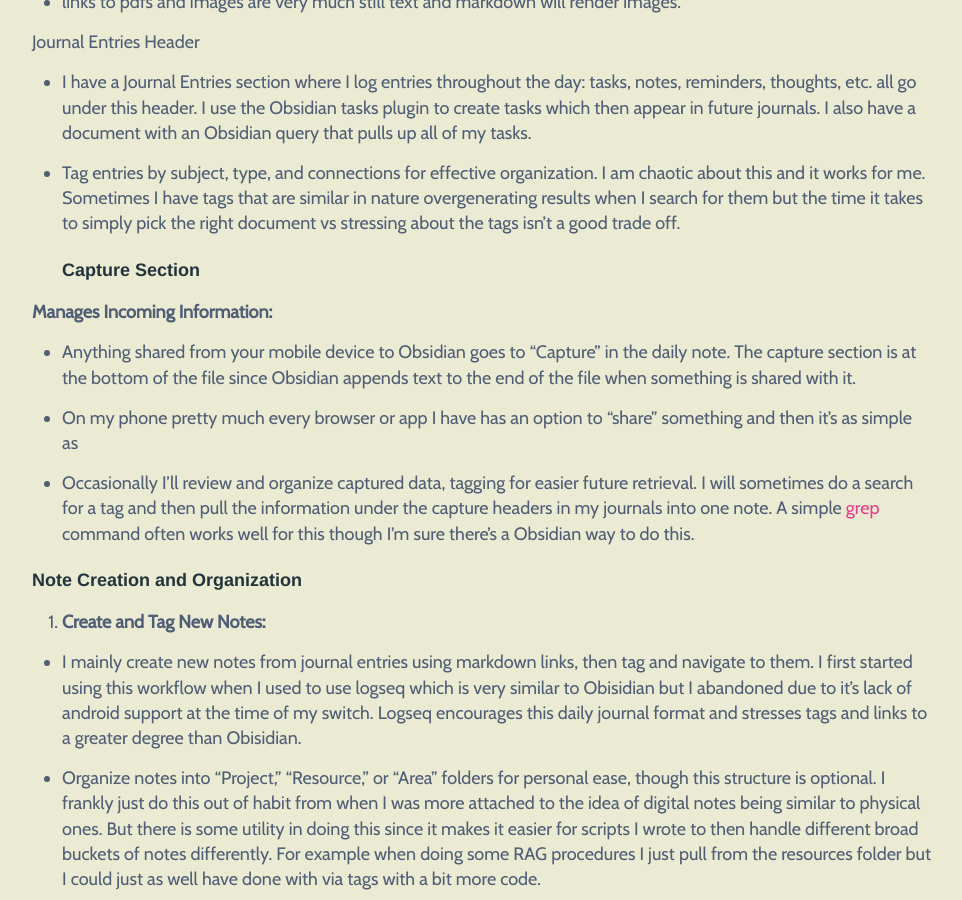
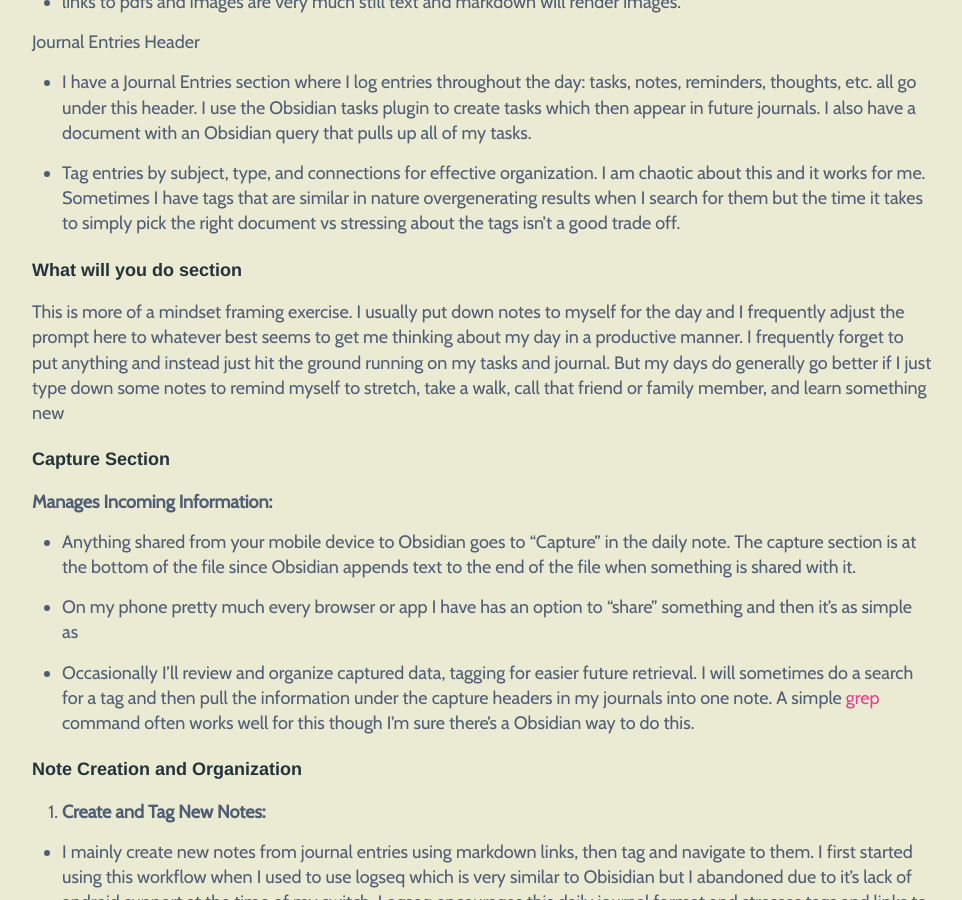
Before and after one commit to coreyclip/coreyclip.github.io, a Jekyll site: the page built from _posts/2025-01-24-My-Obsidian.md, in a window 1280 px wide and 900 px high, scrolled down 3612 px. Shown: the whole window, without its empty margins (158-1120 px from the left). Built offline with Jekyll 4.4.1, drawn with Linux system fonts in a browser that asks for light colours; nearby versions of some CDN libraries; some web fonts are replaced.

Commit message:
add note about what will you do section, add link to gist

```diff
--- a/_posts/2025-01-24-My-Obsidian.md
+++ b/_posts/2025-01-24-My-Obsidian.md
@@ -73,7 +73,7 @@
 
 #### Daily Journal
 
-link to daily journal template [here](https://coreyclip.github.io/2025-my-obsidian-daily-notes-template/)
+link to daily journal template [here](https://gist.github.com/coreyclip/6cfbe21cae86ddee127aa94ad59d53b3)
 
 **The Daily Journal**:
 
@@ -90,6 +90,11 @@
 - I have a Journal Entries section where I log entries throughout the day: tasks, notes, reminders, thoughts, etc. all go under this header. I use the Obsidian tasks plugin to create tasks which then appear in future journals. I also have a document with an Obsidian query that pulls up all of my tasks.
 
 - Tag entries by subject, type, and connections for effective organization. I am chaotic about this and it works for me. Sometimes I have tags that are similar in nature overgenerating results when I search for them but the time it takes to simply pick the right document vs stressing about the tags isn't a good trade off.
+
+#### What will you do section
+This is more of a mindset framing exercise. I usually put down notes to myself for the day and I frequently adjust the prompt here to whatever best seems to get me thinking about my day in a productive manner. I frequently forget to put anything and instead just hit the ground running on my tasks and journal. But my days do generally go better if I just type down some notes to remind myself to stretch, take a walk, call that friend or family member, and learn something new
+
+
 #### Capture Section
 
 **Manages Incoming Information:**
```
